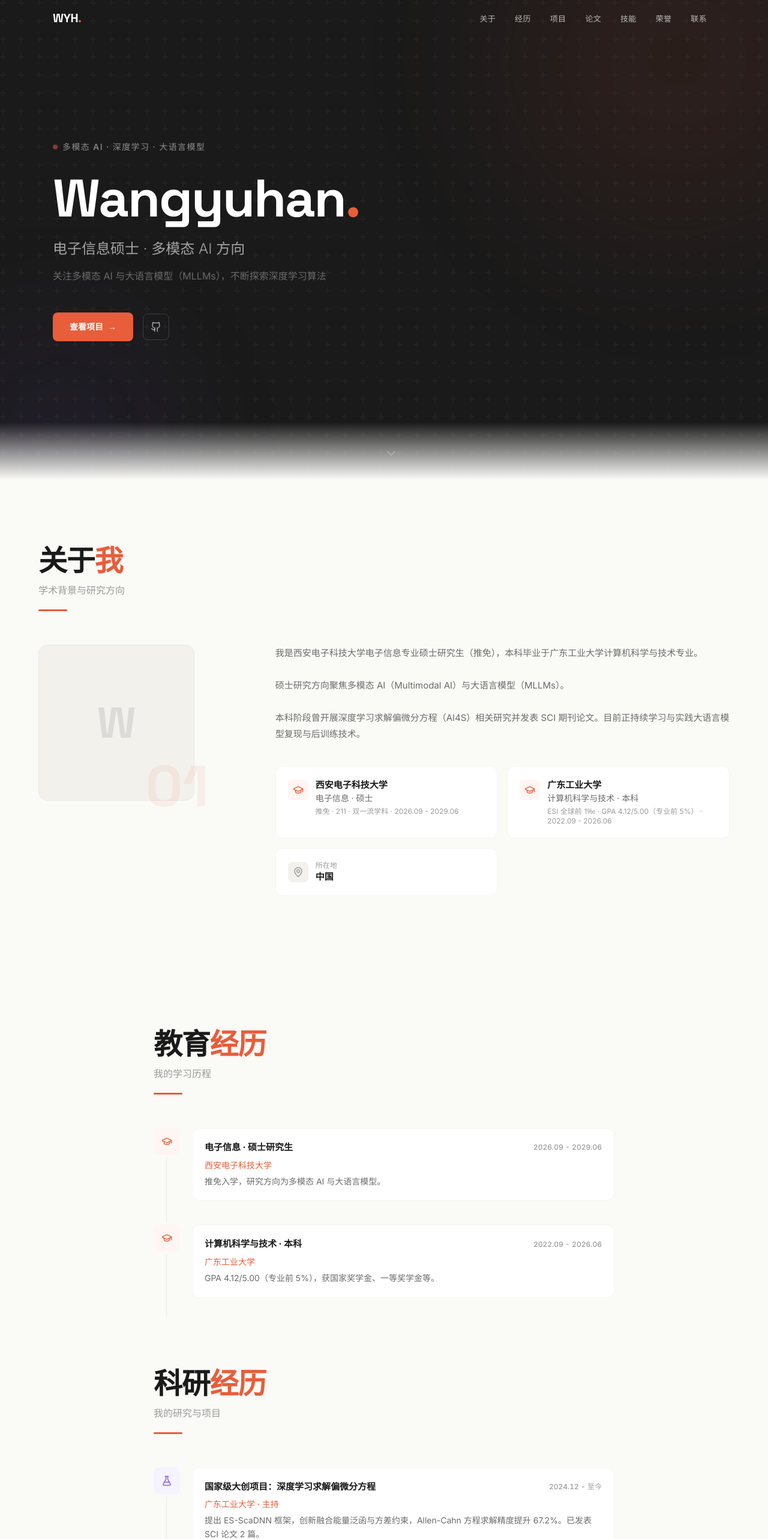
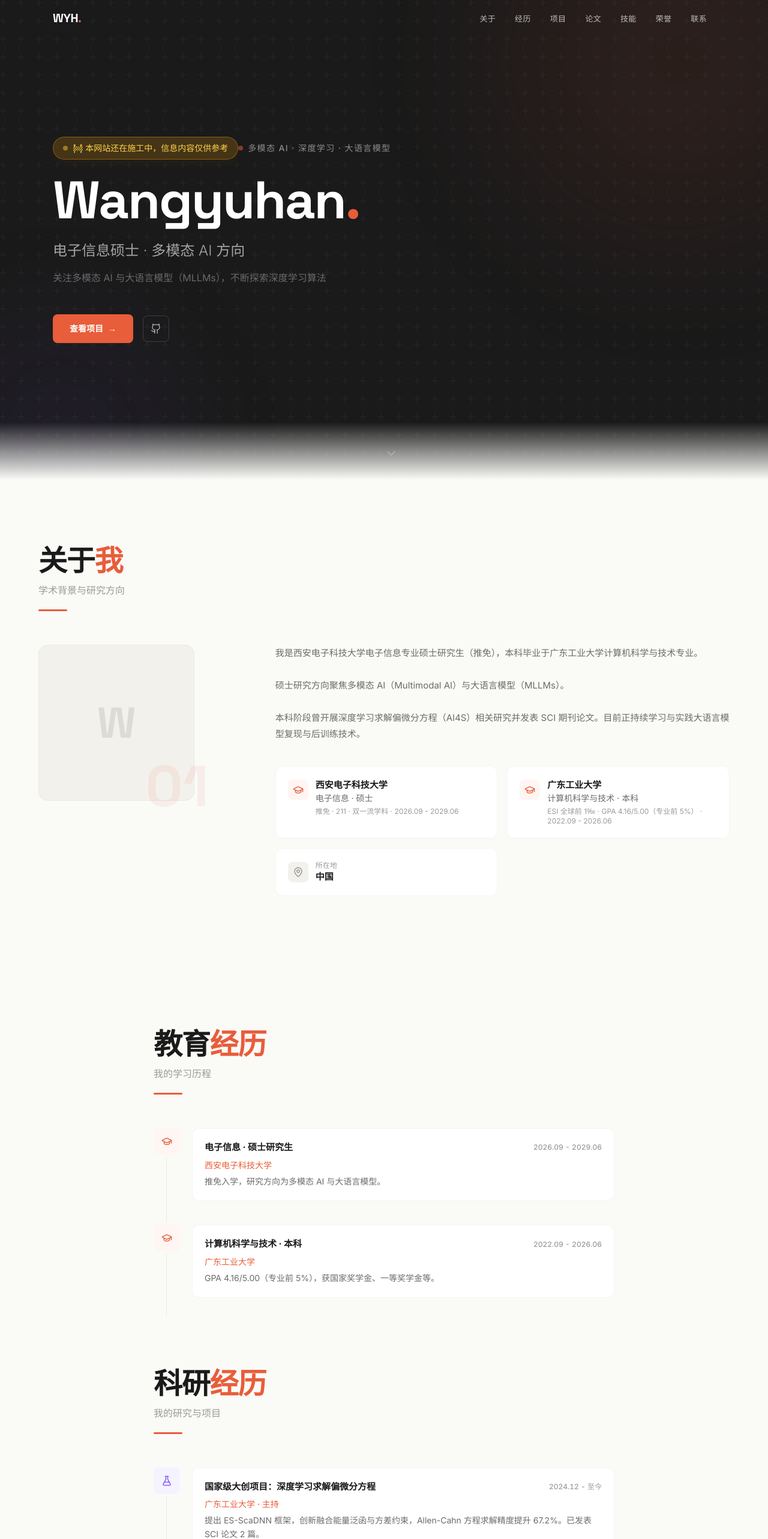
Before and after one commit to Theyouslalala/portfolio, a React (Vite) app: page / in a window 1280 px wide. Shown: the top 2566 px of the page at 60% size. Built offline with nearby package versions, Linux system fonts and the light colour scheme.

Commit message:
Update honors, GPA to 4.16, and add prominent construction notice banner

```diff
--- a/src/components/Footer.jsx
+++ b/src/components/Footer.jsx
@@ -9,8 +9,8 @@ export default function Footer() {
         <p className="text-sm text-white/30">
           &copy; {year} {personalInfo.name}
         </p>
-        <p className="text-xs text-white/15">
-          Built with React + Tailwind CSS
+        <p className="text-xs text-white/20">
+          🚧 网站处于施工迭代阶段 · 内容仅供参考
         </p>
       </div>
     </footer>
--- a/src/components/Hero.jsx
+++ b/src/components/Hero.jsx
@@ -19,6 +19,19 @@ export default function Hero() {
 
       <div className="relative z-10 max-w-6xl mx-auto px-6 w-full py-32">
         <div className="max-w-3xl">
+          {/* Notice Banner */}
+          {personalInfo.notice && (
+            <motion.div
+              initial={{ opacity: 0, y: 15 }}
+              animate={{ opacity: 1, y: 0 }}
+              transition={{ duration: 0.6, delay: 0.1 }}
+              className="inline-flex items-center gap-2 px-4 py-2 mb-6 rounded-full bg-amber-500/20 border border-amber-500/40 text-amber-300 text-xs sm:text-sm font-medium backdrop-blur-md shadow-lg shadow-amber-500/5"
+            >
+              <span className="w-2 h-2 rounded-full bg-amber-400 animate-pulse" />
+              <span>{personalInfo.notice}</span>
+            </motion.div>
+          )}
+
           {/* Tag */}
           <motion.div
             initial={{ opacity: 0, y: 20 }}
--- a/src/data/portfolio.js
+++ b/src/data/portfolio.js
@@ -8,6 +8,7 @@ export const personalInfo = {
   email: "",
   github: "https://github.com/theyouslalala",
   location: "中国",
+  notice: "🚧 本网站还在施工中，信息内容仅供参考",
 }
 
 export const about = {
@@ -26,7 +27,7 @@ export const about = {
     {
       school: "广东工业大学",
       major: "计算机科学与技术 · 本科",
-      detail: "ESI 全球前 1‰ · GPA 4.12/5.00（专业前 5%）",
+      detail: "ESI 全球前 1‰ · GPA 4.16/5.00（专业前 5%）",
       period: "2022.09 - 2026.06",
     },
   ],
@@ -77,7 +78,7 @@ export const educations = [
     title: "计算机科学与技术 · 本科",
     org: "广东工业大学",
     period: "2022.09 - 2026.06",
-    description: "GPA 4.12/5.00（专业前 5%），获国家奖学金、一等奖学金等。",
+    description: "GPA 4.16/5.00（专业前 5%），获国家奖学金、一等奖学金等。",
   },
 ]
 
@@ -106,10 +107,10 @@ export const publications = [
 ]
 
 export const honors = [
+  { title: "优秀毕业生", year: "2026" },
   { title: "本科生国家奖学金", year: "2025" },
   { title: "美国大学生数学建模竞赛 Honorable Mention（队长）", year: "2025, 2024" },
   { title: "全国大学生统计建模竞赛 广东赛区一等奖 / 国家三等奖", year: "2025" },
-  { title: "全国大学生统计建模竞赛 广东赛区二等奖（队长）", year: "2024" },
   { title: "全国大学生数学建模竞赛 广东赛区二等奖（队长）", year: "2024, 2023" },
   { title: "蓝桥杯 C/C++ 省赛二等奖", year: "2025, 2024" },
   { title: "睿抗机器人开发者大赛 广东省三等奖", year: "2025, 2024" },
```
